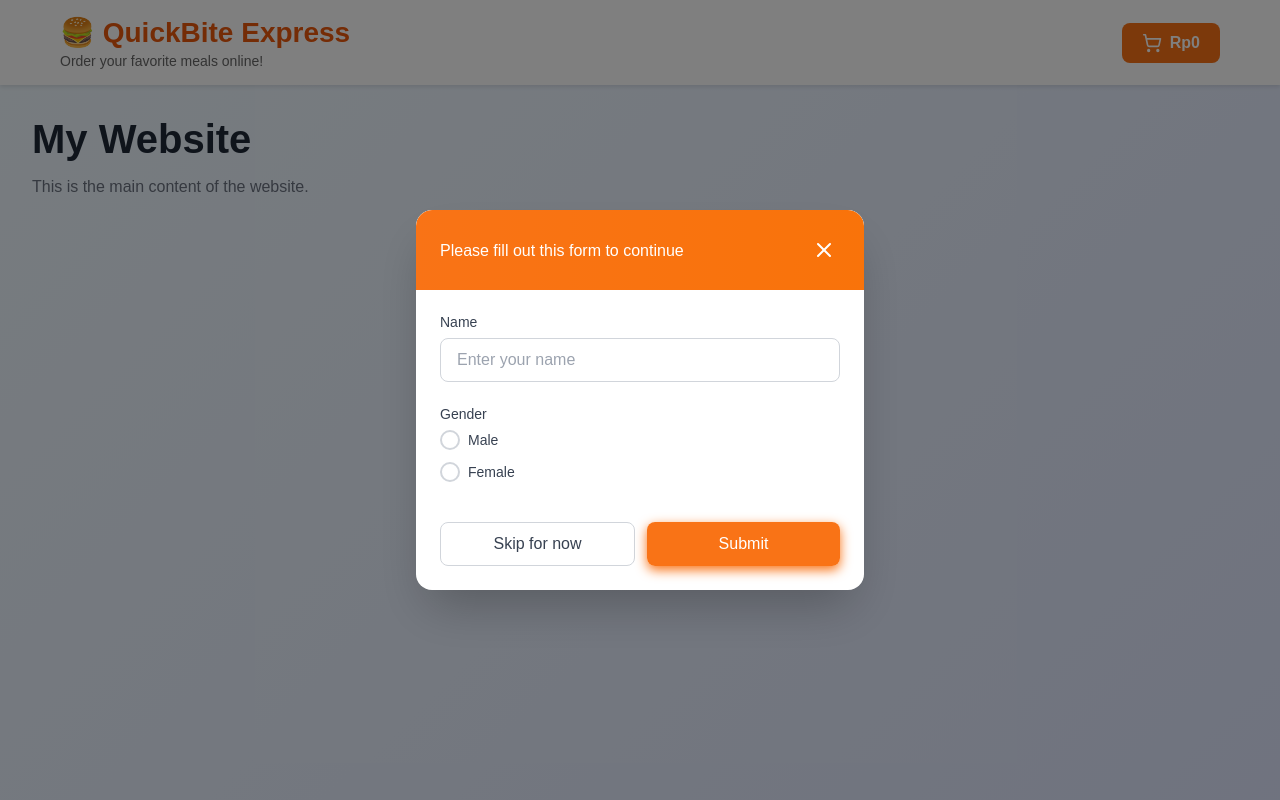
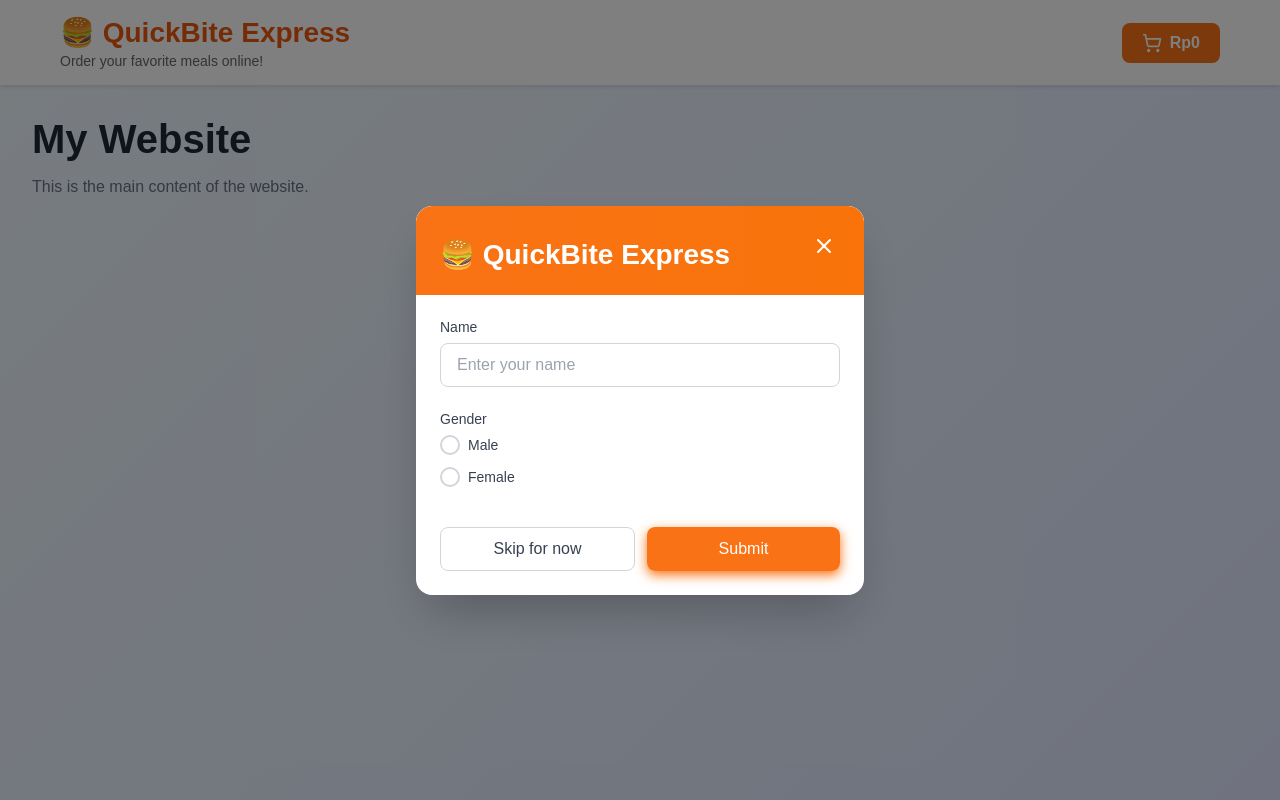
Before and after one commit to Bonaaaa/quickbite-express, a React (Create React App) app: page / in a window 1280 px wide. Shown: the top 800 px of the page. Built offline with nearby package versions, Linux system fonts and the light colour scheme.

Commit message:
change modal header

```diff
--- a/src/components/Modals/Modals.module.css
+++ b/src/components/Modals/Modals.module.css
@@ -147,9 +147,11 @@
 }
 
 .modalSubtitle {
-  color: white;
   margin-top: 0.5rem;
   margin-bottom: 0;
+  font-size: 28px;
+  font-weight: bold;
+  color: white;
 }
 
 /* Form styles */
--- a/src/components/Modals/ModalsForm.js
+++ b/src/components/Modals/ModalsForm.js
@@ -67,9 +67,7 @@ export default function ModalsForm() {
             <button className={styles.closeButton} onClick={handleClose}>
               <X />
             </button>
-            <p className={styles.modalSubtitle}>
-              Please fill out this form to continue
-            </p>
+            <p className={styles.modalSubtitle}>🍔 QuickBite Express</p>
           </div>
 
           {/* Modal Body */}
```
